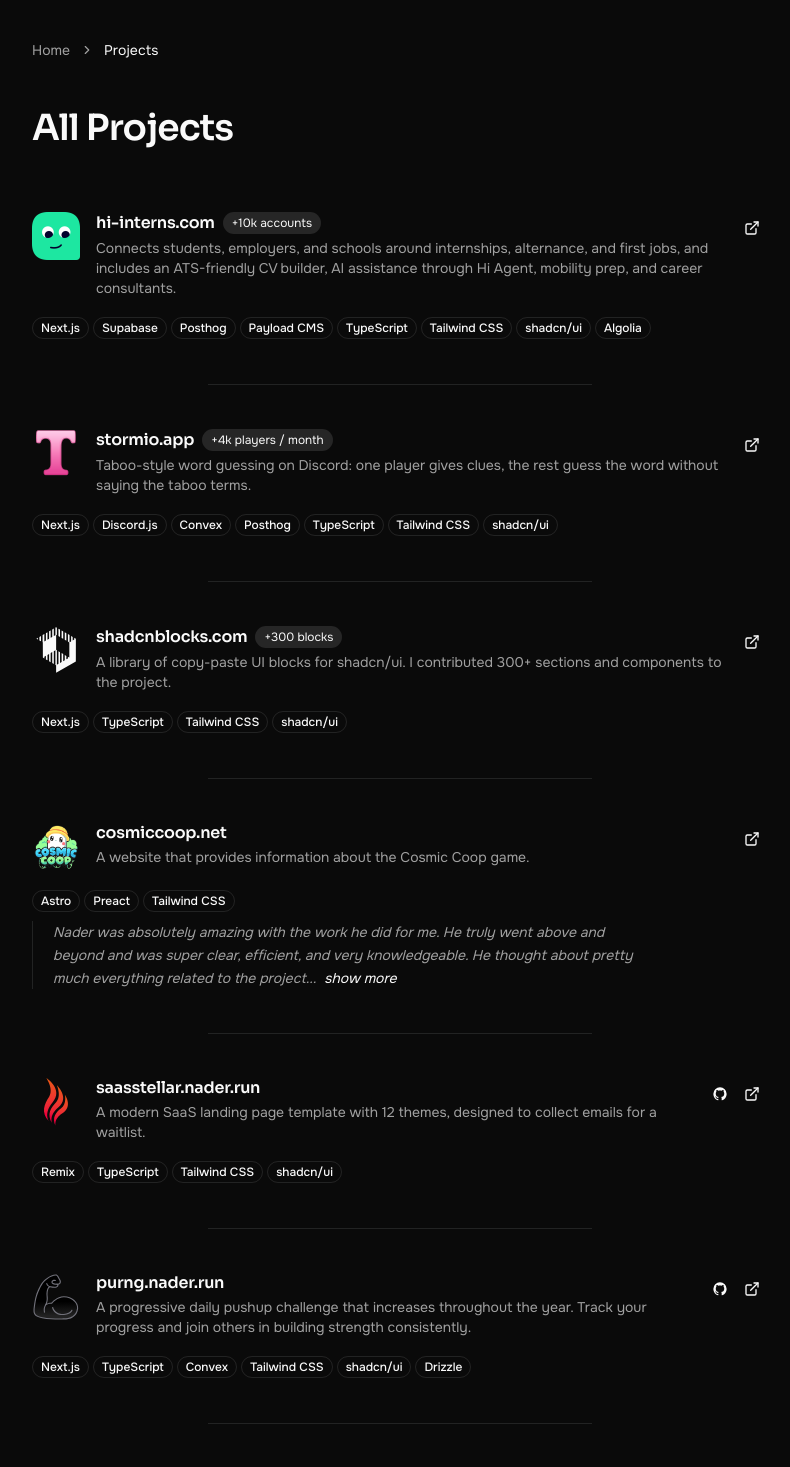
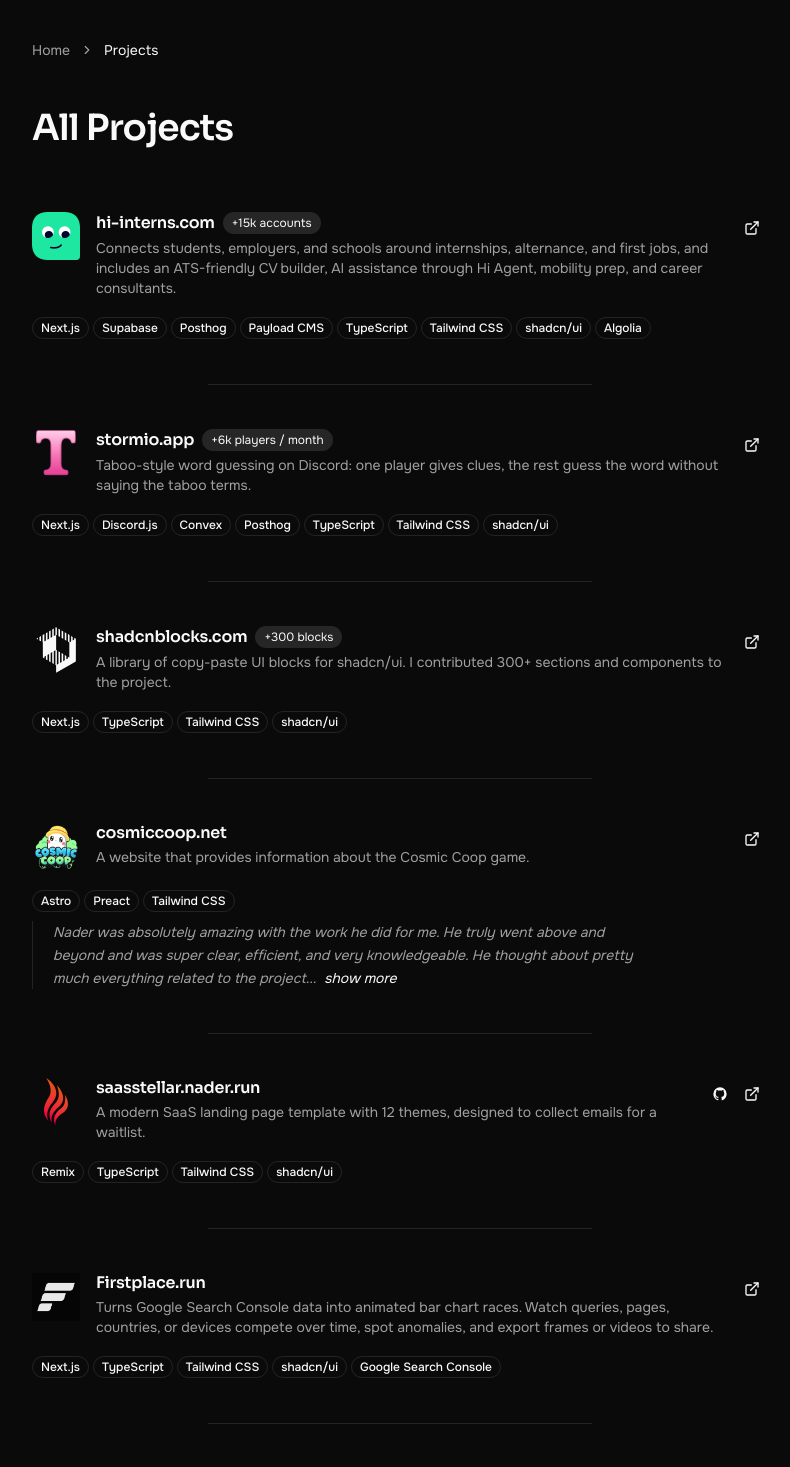
Before and after one commit to stormynight9/portfolio, a Next.js app: page /projects in a window 1280 px wide. Shown: the top 1467 px of the page, without its empty margins (240-1030 px from the left). Built offline with nearby package versions, Linux system fonts and the light colour scheme.

Commit message:
feat: add Firstplace.run project to configuration and include associated image

```diff
--- a/src/app/page.tsx
+++ b/src/app/page.tsx
@@ -49,6 +49,7 @@
                                 <Project
                                     name={project.name}
                                     icon={project.icon}
+                                    imageClasses={project.imageClasses}
                                     description={project.description}
                                     image={project.image}
                                     url={project.url}
--- a/src/app/projects/page.tsx
+++ b/src/app/projects/page.tsx
@@ -43,6 +43,7 @@
                         <Project
                             name={project.name}
                             icon={project.icon}
+                            imageClasses={project.imageClasses}
                             description={project.description}
                             image={project.image}
                             url={project.url}
--- a/src/components/project.tsx
+++ b/src/components/project.tsx
@@ -87,7 +87,9 @@
                                             title={name}
                                             className='text-foreground decoration-muted-foreground font-semibold no-underline underline-offset-2 hover:underline'
                                         >
-                                            {formatUrlForTitle(url)}
+                                            {name.includes('.')
+                                                ? name
+                                                : formatUrlForTitle(url)}
                                         </Link>
                                     ) : (
                                         name
--- a/src/config.tsx
+++ b/src/config.tsx
@@ -129,7 +129,7 @@
         {
             name: 'Hi Interns',
             image: '/images/hi-interns.png',
-            nameBadges: ['+10k accounts'],
+            nameBadges: ['+15k accounts'],
             description:
                 'Connects students, employers, and schools around internships, alternance, and first jobs, and includes an ATS-friendly CV builder, AI assistance through Hi Agent, mobility prep, and career consultants.',
             url: 'https://hi-interns.com/',
@@ -148,7 +148,7 @@
         {
             name: 'Stormio',
             image: '/images/stormio.png',
-            nameBadges: ['+4k players / month'],
+            nameBadges: ['+6k players / month'],
             description:
                 'Taboo-style word guessing on Discord: one player gives clues, the rest guess the word without saying the taboo terms.',
             url: 'https://stormio.app/',
@@ -166,7 +166,6 @@
         {
             name: 'Shadcn Blocks',
             icon: 'shadcnblocks',
-            imageClasses: 'invert',
             nameBadges: ['+300 blocks'],
             description:
                 'A library of copy-paste UI blocks for shadcn/ui. I contributed 300+ sections and components to the project.',
@@ -209,6 +208,22 @@
             ],
             featured: false,
             github: 'https://github.com/stormynight9/saasstellar',
+        },
+        {
+            name: 'Firstplace.run',
+            image: '/images/firstplace.png',
+            imageClasses: 'invert',
+            description:
+                'Turns Google Search Console data into animated bar chart races. Watch queries, pages, countries, or devices compete over time, spot anomalies, and export frames or videos to share.',
+            url: 'https://firstplace.run/',
+            tags: [
+                { name: 'Next.js', icon: 'next' },
+                { name: 'TypeScript', icon: 'typescript' },
+                { name: 'Tailwind CSS', icon: 'tailwindcss' },
+                { name: 'shadcn/ui', icon: 'shadcn' },
+                { name: 'Google Search Console' },
+            ],
+            featured: true,
         },
         {
             name: 'Purng',
```
Also changed, not shown: public/images/firstplace.png (added).
